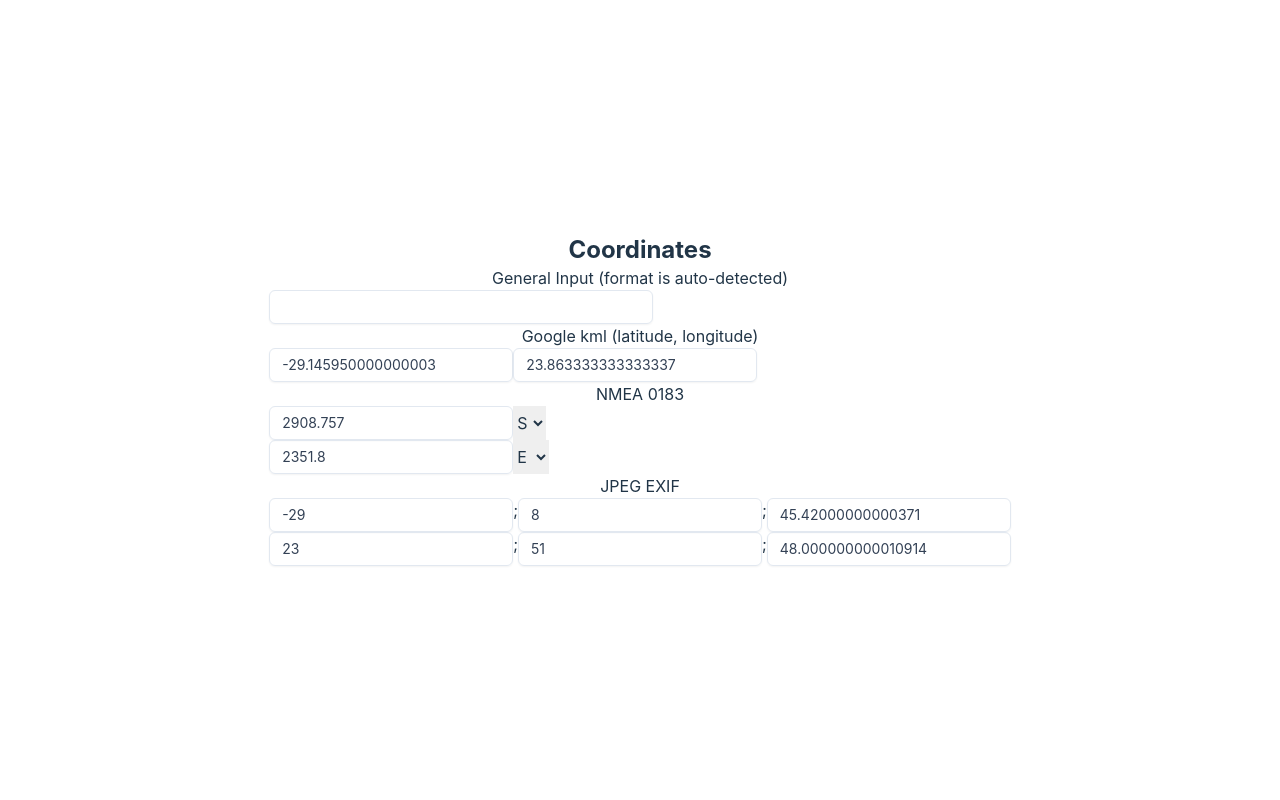
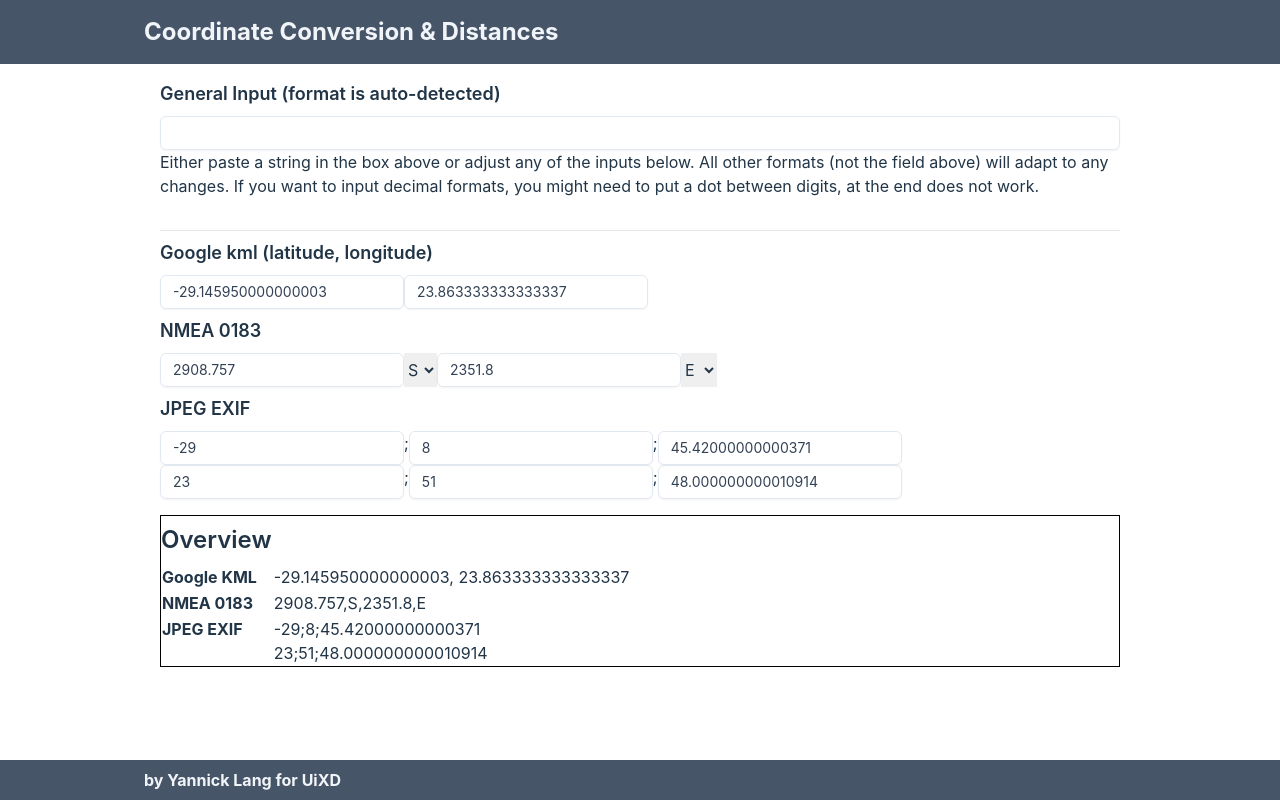
Before and after one commit to layaxx/coordinate-conversion, a React (Vite) app: page / in a window 1280 px wide. Built offline with nearby package versions, Linux system fonts and the light colour scheme.

Commit message:
update styles

```diff
--- a/src/app.css
+++ b/src/app.css
@@ -1,25 +1,16 @@
 #app {
-  max-width: 1280px;
-  margin: 0 auto;
-  padding: 2rem;
-  text-align: center;
+  display: contents;
 }
 
-.logo {
-  height: 6em;
-  padding: 1.5em;
-}
-.logo:hover {
-  filter: drop-shadow(0 0 2em #646cffaa);
-}
-.logo.preact:hover {
-  filter: drop-shadow(0 0 2em #673ab8aa);
+#coord-table tr {
+  vertical-align: text-top;
 }
 
-.card {
-  padding: 2em;
+#coord-table th,
+#coord-table td {
+  text-align: left;
 }
 
-.read-the-docs {
-  color: #888;
+#coord-table th {
+  padding-right: 1rem;
 }
--- a/src/app.tsx
+++ b/src/app.tsx
@@ -108,10 +108,18 @@ export function App() {
 
   return (
     <>
-      <h1 className="text-2xl font-bold">Coordinates</h1>
-      <div>
-        <div>
-          <p>General Input (format is auto-detected)</p>
+      <header className="bg-slate-600 text-slate-100 w-full">
+        <div className="mx-auto max-w-screen-lg p-4">
+          <h1 className="text-2xl font-bold">
+            Coordinate Conversion & Distances
+          </h1>
+        </div>
+      </header>
+      <main className="flex-grow p-4 md:p-8 max-w-screen-lg md:pt-2">
+        <div className="mb-8">
+          <h3 className="font-semibold text-lg my-2">
+            General Input (format is auto-detected)
+          </h3>
           <Input
             type="text"
             onChange={(event) => {
@@ -120,11 +128,52 @@ export function App() {
               }
             }}
           />
+          <p>
+            Either paste a string in the box above or adjust any of the inputs
+            below. All other formats (not the field above) will adapt to any
+            changes. If you want to input decimal formats, you might need to put
+            a dot between digits, at the end does not work.
+          </p>
         </div>
+        <hr />
         <KMLComponent kml={kml} setAll={setAll} />
         <NMEAComponent nmea={nmea} setAll={setAll} />
         <EXIFComponent exif={exif} setAll={setAll} />
-      </div>
+
+        <div className="border border-black mt-4">
+          <h2 className="text-2xl font-semibold my-2">Overview</h2>
+          <table>
+            <tbody id="coord-table">
+              <tr>
+                <th>Google KML</th>
+                <td>
+                  {kml[0]}, {kml[1]}
+                </td>
+              </tr>
+              <tr>
+                <th>NMEA 0183</th>
+                <td>
+                  {nmea[0][0]},{nmea[0][1]},{nmea[1][0]},{nmea[1][1]}
+                </td>
+              </tr>
+              <tr>
+                <th>JPEG EXIF</th>
+                <td>
+                  {exif[0].join(";")}
+                  <br />
+                  {exif[1].join(";")}
+                </td>
+              </tr>
+            </tbody>
+          </table>
+        </div>
+      </main>
+
+      <footer className="bg-slate-600 text-slate-100 w-full ">
+        <div className="mx-auto max-w-screen-lg px-4 py-2">
+          <h2 className="font-bold">by Yannick Lang for UiXD</h2>
+        </div>
+      </footer>
       <ToastContainer />
     </>
   )
--- a/src/components/EXIF.tsx
+++ b/src/components/EXIF.tsx
@@ -55,7 +55,7 @@ const EXIFComponent: FC<{
 
   return (
     <div>
-      <p>JPEG EXIF</p>
+      <h3 className="font-semibold text-lg my-2">JPEG EXIF</h3>
       <div className="w-full flex">
         <Input
           type="number"
--- a/src/components/KML.tsx
+++ b/src/components/KML.tsx
@@ -31,7 +31,9 @@ const KMLComponent: FC<{
 
   return (
     <div>
-      <p>Google kml (latitude, longitude)</p>
+      <h3 className="font-semibold text-lg my-2">
+        Google kml (latitude, longitude)
+      </h3>
 
       <div className="flex w-full">
         <Input
--- a/src/components/NMEA.tsx
+++ b/src/components/NMEA.tsx
@@ -64,8 +64,9 @@ const NMEAComponent: FC<{
 
   return (
     <div>
-      <p>NMEA 0183</p>
+      <h3 className="font-semibold text-lg my-2">NMEA 0183</h3>
       <div className="flex w-full">
+        <div className="flex ">
           <Input
             type="number"
             value={nmea[0][0]}
@@ -82,7 +83,7 @@ const NMEAComponent: FC<{
             <option value="S">S</option>
           </select>
         </div>
-      <div className="flex w-full">
+        <div className="flex ">
           <Input
             type="number"
             value={nmea[1][0]}
@@ -100,6 +101,7 @@ const NMEAComponent: FC<{
           </select>
         </div>
       </div>
+    </div>
   )
 }
 
--- a/src/components/input.tsx
+++ b/src/components/input.tsx
@@ -2,7 +2,7 @@ import { HTMLAttributes } from "preact/compat"
 
 const Input = (inputProps: HTMLAttributes<HTMLInputElement>) => {
   return (
-    <div className="max-w-sm min-w-[50px]">
+    <div className="min-w-[50px]">
       <input
         className="w-full bg-transparent placeholder:text-slate-400 text-slate-700 text-sm border border-slate-200 rounded-md px-3 py-1.5 transition duration-300 ease focus:outline-none focus:border-slate-400 hover:border-slate-300 shadow-sm focus:shadow"
         {...inputProps}
--- a/src/index.css
+++ b/src/index.css
@@ -19,6 +19,7 @@
 body {
   margin: 0;
   display: flex;
+  flex-direction: column;
   place-items: center;
   min-width: 320px;
   min-height: 100vh;
```
Lines whose indentation alone changed are shown as unchanged.
